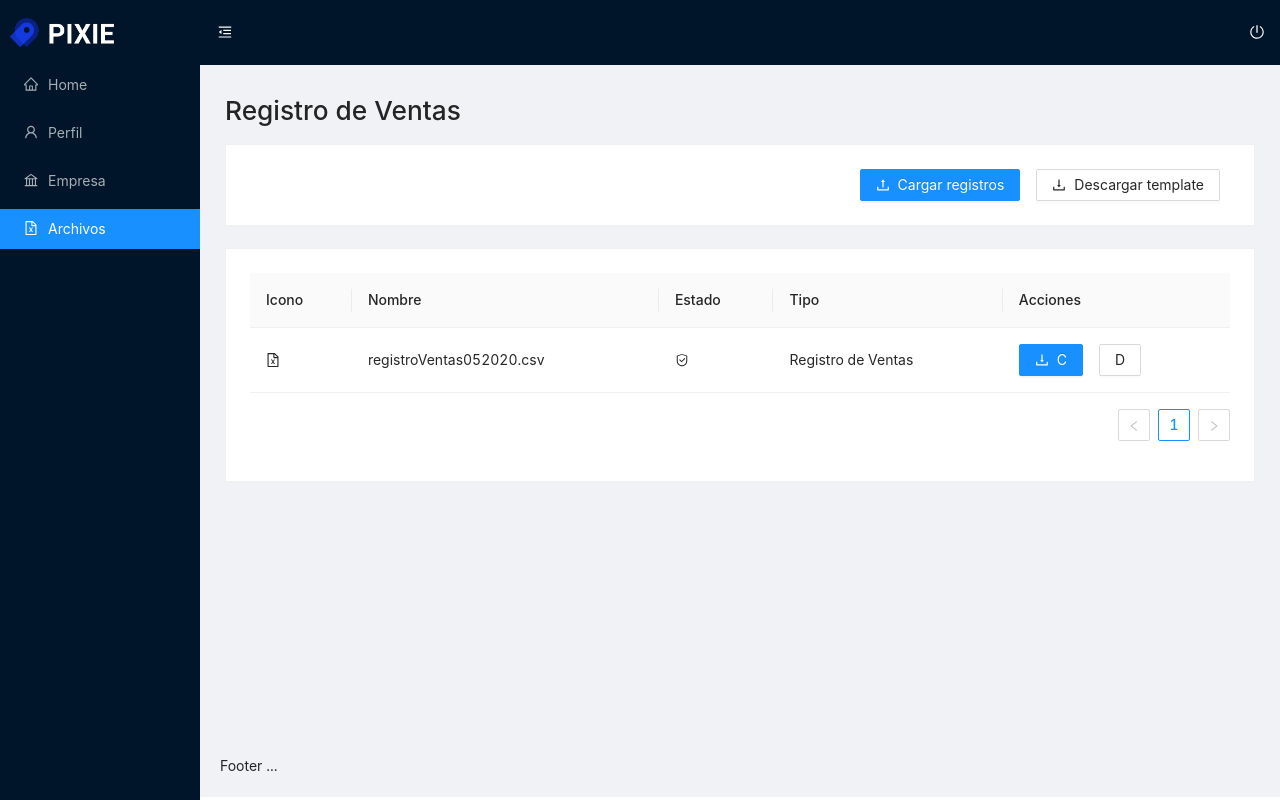
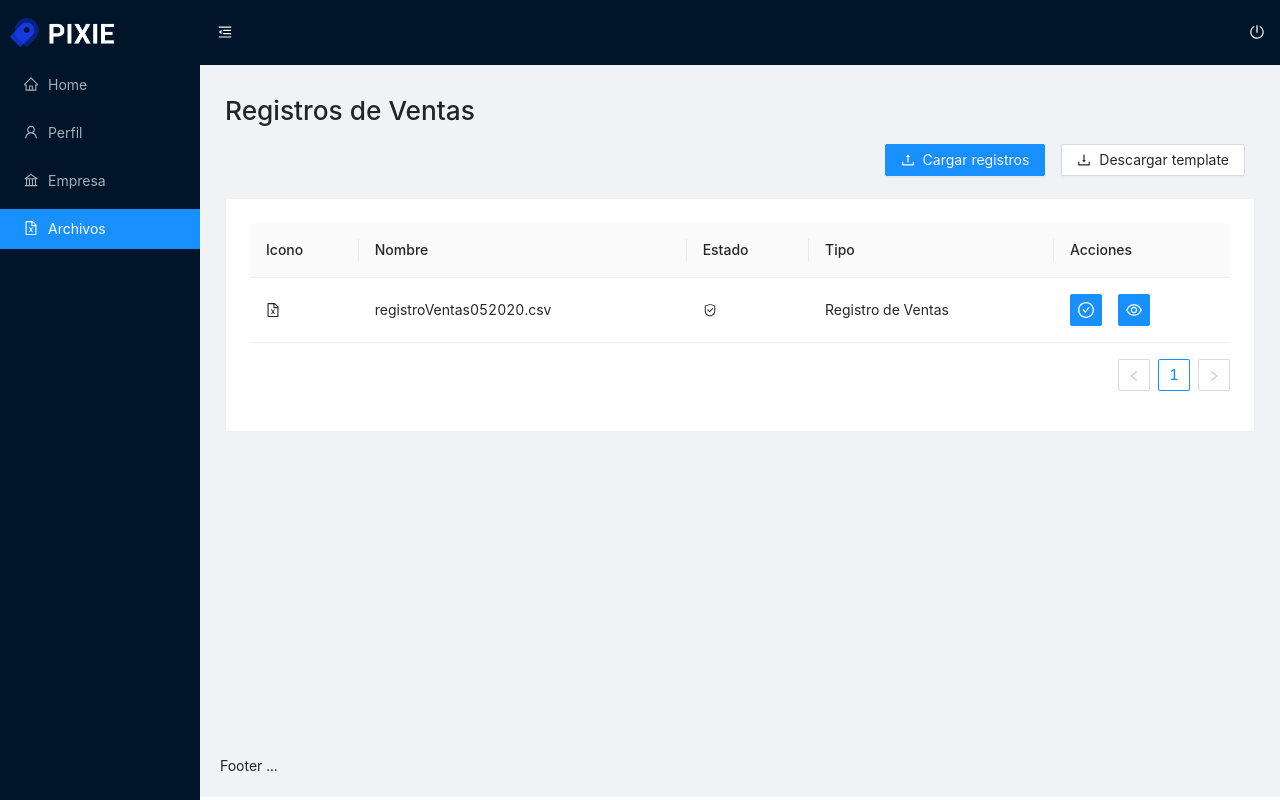
Before and after one commit to willjean29/GCM_PIXIE, a React (Create React App) app in the folder client/: page /admin/files in a window 1280 px wide. Built offline with nearby package versions, Linux system fonts and the light colour scheme.

Commit message:
PIXIE - 006 : Modificando Card

```diff
--- a/client/src/pages/Admin/Files/Files.js
+++ b/client/src/pages/Admin/Files/Files.js
@@ -1,12 +1,14 @@
 import React from 'react'
+import { green } from '@ant-design/colors';
 import { Layout, Card, Table, Tag, Space, Button } from 'antd' // Esto sirve para importar los componentes
-import { DownloadOutlined ,UploadOutlined,FileExcelOutlined ,SafetyOutlined} from '@ant-design/icons';
+import { DownloadOutlined, UploadOutlined, FileExcelOutlined, SafetyOutlined,EyeOutlined,CheckCircleOutlined } from '@ant-design/icons'
 
 import './Files.scss' // importa el css
 
 const Files = () => {
-  const {Content} = Layout
-  const {TableLayout} = Card
+  const {Content} = Layout;
+    const {TableLayout} = Card;
+
   // Borrar esto unu
   const columns = [
     {
@@ -23,24 +25,22 @@ const Files = () => {
     {
       title: 'Estado',
       key: 'status',
-      render: (color) =><SafetyOutlined /> //Acá podria enviarse el color del icono unu
+      render: (color) => <SafetyOutlined /> // Acá podria enviarse el color del icono unu
     },
     {
       title: 'Tipo',
       dataIndex: 'type',
       key: 'types',
-      render: text => "Registro de Ventas"
+      render: text => 'Registro de Ventas'
     },
     {
       title: 'Acciones',
       key: 'actions',
-      render: (namecsv)=> (
+      render: (namecsv) => (
         <Space size='middle'>
-          <Button type='primary' icon={<DownloadOutlined />}>
-                C
+          <Button type='primary' icon={<CheckCircleOutlined />}>
           </Button>
-          <Button >
-                D
+          <Button type='primary' icon={<EyeOutlined />} >
           </Button>
         </Space>
       )
@@ -52,26 +52,24 @@ const Files = () => {
       key: '1',
       name: 'registroVentas052020.csv',
       age: 32,
-      address: 'New York No. 1 Lake Park',
+      address: 'New York No. 1 Lake Park'
     }
   ]
   return (
     <Layout className='files'>
       <Content className='files__content'>
-        <h1 className='files__content-title'>Registro de Ventas</h1>
-        <Card className='files__content-functions'>
+        <h1 className='files__content-title'>Registros de Ventas</h1>
         <Content className='files__content-functions-buttons'>
           <Space size='middle'>
-              <Button name='btn_upload' icon={<UploadOutlined />} type='primary'>
+            <Button icon={<UploadOutlined />} type='primary'>
               Cargar registros
             </Button>
-              <Button name='btn_download' icon={<DownloadOutlined />}>
+            <Button icon={<DownloadOutlined />}>
               Descargar template
             </Button>
           </Space>
         </Content>
-        </Card>
-        <br />
+        <br/>
         <Card className='files__content-body'>
           <Table className='files__content-body-table' columns={columns} dataSource={data} />
         </Card>
```
Lines whose indentation alone changed are shown as unchanged.
